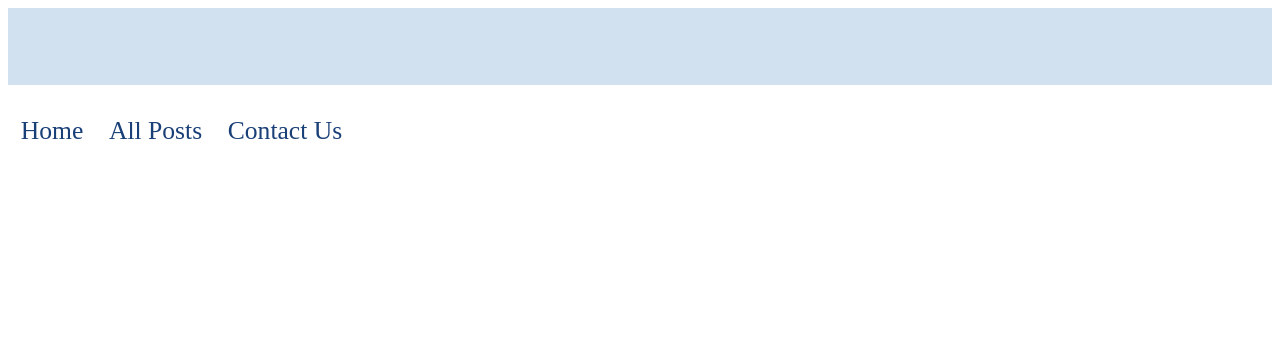
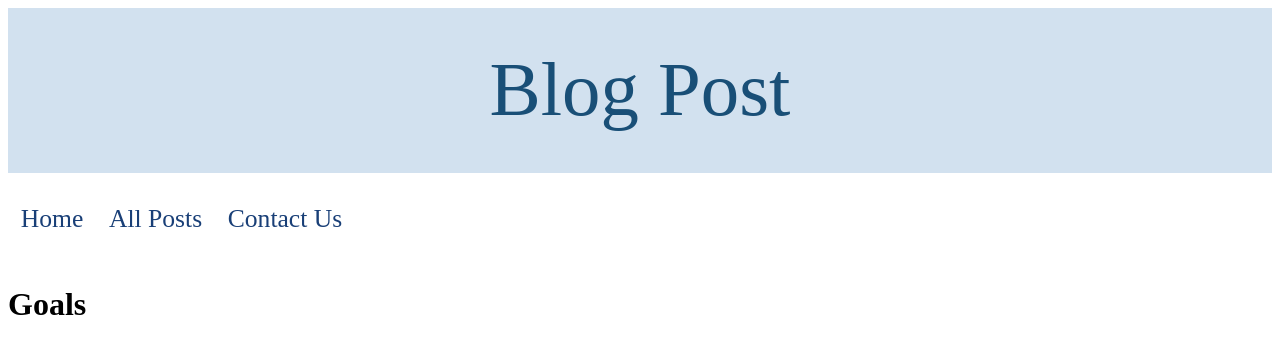
Before and after one commit to prshah101/SIT120, a Vue app in the folder selfdevbloga3/: page /blogPost/Goals in a window 1280 px wide. Shown: the top 354 px of the page. Built offline with nearby package versions, Linux system fonts and the light colour scheme.

Commit message:
Dynamic routing for posts

```diff
--- a/selfdevbloga3/src/components/AllPosts.vue
+++ b/selfdevbloga3/src/components/AllPosts.vue
@@ -7,6 +7,8 @@
         <div class="query">
             <input v-model.trim="blogquery" type="text" placeholder="Search" />
         </div>
+
+
     </div>
 </div>
 
@@ -15,8 +17,8 @@
 </li> -->
 </template>
 
-
 <script>
+    // list, filter, query, for..loop matched results
 
 </script>
 
--- /dev/null
+++ b/selfdevbloga3/src/components/BlogPost.vue
@@ -0,0 +1,30 @@
+<template>
+<h1>{{title}}</h1>
+</template>
+
+
+<script>
+import {useRoute} from 'vue-router';
+export default {
+    name: 'BlogPost',
+    data() {
+        return {
+            title:''
+        }
+    },
+    mounted(){
+        const route=useRoute();
+        console.warn("route", route.params.title);
+        this.title=route.params.title;
+    },
+    methods: {
+        findTitle() {
+        }
+    }
+}
+</script>
+
+
+<style scoped>
+
+    </style>
--- a/selfdevbloga3/src/components/ContactUs.vue
+++ b/selfdevbloga3/src/components/ContactUs.vue
@@ -41,10 +41,10 @@
         <br>
 
         <br>
-        <button v-on:click="confirm">Submit</button>
-        <p id="confirmMessage" style="display:none; color:white"> {{form.name}}, your enquiry has been sent! We will get back to you shortly.</p>
+    </form>
+    <button v-on:click="confirm">Submit</button>
+        <!-- <p id="confirmMessage" style="display:none; color:white"> {{form.name}}, your enquiry has been sent! We will get back to you shortly.</p> -->
         <br><br><br>
-    </form>
 </div>
 </template>
 
--- a/selfdevbloga3/src/components/HomeView.vue
+++ b/selfdevbloga3/src/components/HomeView.vue
@@ -1,18 +1,24 @@
 <template>
 <br><br>
 <p class="title">Latest Posts</p>
+<router-link to="/blogPost/Habits">
     <div class="posts-container">
         <img src="@/assets/habit.jpg" alt="habit" style="width:100%">
         <p>How to Build Habit</p>
     </div>
+</router-link>
+<router-link to="/blogPost/Motivation">
 <div class="posts-container">
     <img src="@/assets/motivation.png" alt="motivation" style="width:100%">
     <p>Gaining Motivation</p>
 </div>
+</router-link>
+<router-link to="/blogPost/Goals">
 <div class="posts-container">
     <img src="@/assets/goals.jpg" alt="goals" style="width:100%">
     <p>Stick to your Goals</p>
 </div>
+</router-link>
 </template>
 
 <script>
@@ -23,7 +29,6 @@ export default {
 </script>
 
 <style scoped>
-
 /* To ensure the posts container doesn't break  */
 * {
     box-sizing: border-box;
@@ -36,13 +41,13 @@ export default {
     background-color: #ffffff;
 }
 
-.title{
-    font-size: 25px;
+.title {
+    font-size: 3vw;
     color: #194F77;
 }
 
 p {
     color: #194F77;
-   font-size: 18px;
+    font-size: 1.5vw;
 }
 </style>
--- a/selfdevbloga3/src/components/NavBar.vue
+++ b/selfdevbloga3/src/components/NavBar.vue
@@ -54,8 +54,6 @@ export default {
 
 .navigationBar .icon {
   display: none;
-  height: 50px;
-  width: 50px;
 }
 
 @media screen and (max-width: 600px) {
@@ -82,5 +80,9 @@ export default {
     display: block;
     text-align: left;
   }
+
+  i{
+    font-size:7vw;
+  }
 }
 </style>
--- a/selfdevbloga3/src/routes.js
+++ b/selfdevbloga3/src/routes.js
@@ -2,6 +2,7 @@ import {createWebHistory, createRouter} from 'vue-router'
 import HomeView from './components/HomeView.vue';
 import AllPosts from './components/AllPosts.vue';
 import ContactUs from './components/ContactUs.vue';
+import BlogPost from './components/BlogPost.vue';
 
 const routes = [
     {
@@ -21,6 +22,12 @@ const routes = [
         path: '/contactUs',
         component: ContactUs,
         meta: { heading: 'Contact Us'  , homepage: false}
+    },
+    {
+        name: 'Blog Post',
+        path: '/blogPost/:title',
+        component: BlogPost,
+        meta: { heading: 'Blog Post'  , homepage: false}
     }
 ]
 
```
Lines whose indentation alone changed are shown as unchanged.
